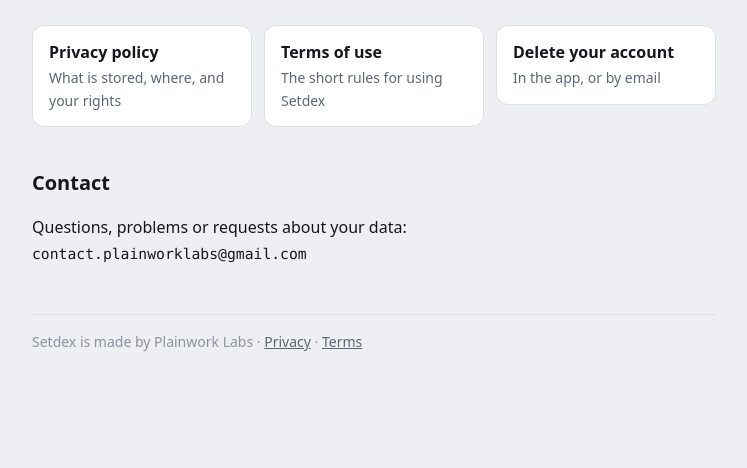
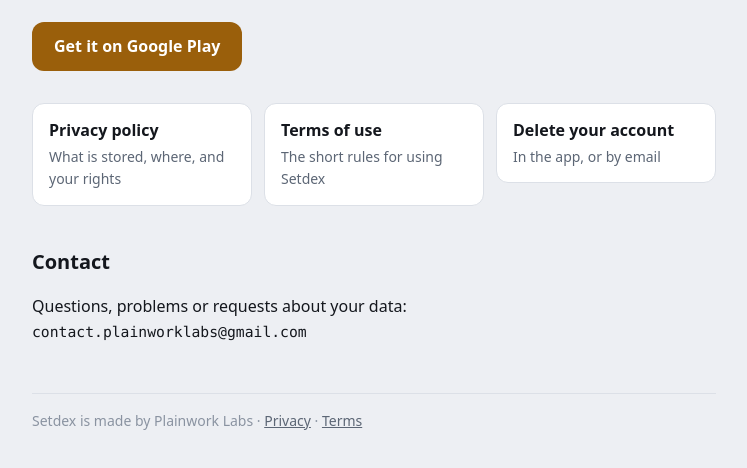
Before and after one commit to plainworklabs/setdex, a plain HTML site: page index.html in a window 1280 px wide. Shown: the part 260-728 px from the top of the page, without its empty margins (266-1013 px from the left). Drawn offline with Linux system fonts and the light colour scheme.

Commit message:
Update Setdex pages

```diff
--- a/index.html
+++ b/index.html
@@ -17,6 +17,7 @@
   <p class="lede">Setdex is a fast, uncluttered training log: a programme of days, each day in
     phases, a clean workout screen, and honest history. It works fully offline. An account is
     optional and only backs your training up.</p>
+  <p><a class="play" href="https://play.google.com/store/apps/details?id=com.getsetdex.app">Get it on Google Play</a></p>
 
   <ul class="links">
     <li><a href="privacy.html">Privacy policy<span>What is stored, where, and your rights</span></a></li>
--- a/style.css
+++ b/style.css
@@ -36,6 +36,8 @@ li { margin: 4px 0; }
 .card { background: var(--surface); border: 1px solid var(--rule); border-radius: 14px; padding: 18px 20px; margin: 18px 0; }
 .card.soft { background: var(--accent-soft); border-color: transparent; }
 .card p:first-child { margin-top: 0; } .card p:last-child { margin-bottom: 0; }
+.play { display: inline-block; background: var(--accent); color: var(--surface); font-weight: 700; text-decoration: none; border-radius: 12px; padding: 12px 22px; margin: 8px 0 4px; }
+.play:hover, .play:focus-visible { filter: brightness(1.1); }
 .links { display: grid; grid-template-columns: repeat(auto-fit, minmax(200px, 1fr)); gap: 12px; margin: 24px 0; padding: 0; list-style: none; }
 .links a { display: block; background: var(--surface); border: 1px solid var(--rule); border-radius: 12px; padding: 14px 16px; text-decoration: none; color: var(--ink); font-weight: 600; }
 .links a span { display: block; font-weight: 400; color: var(--muted); font-size: 14px; margin-top: 2px; }
```
